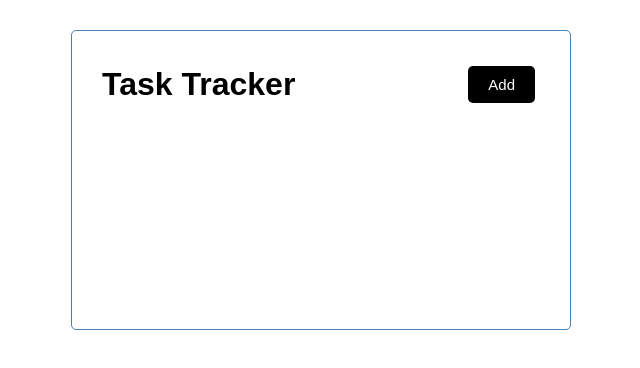
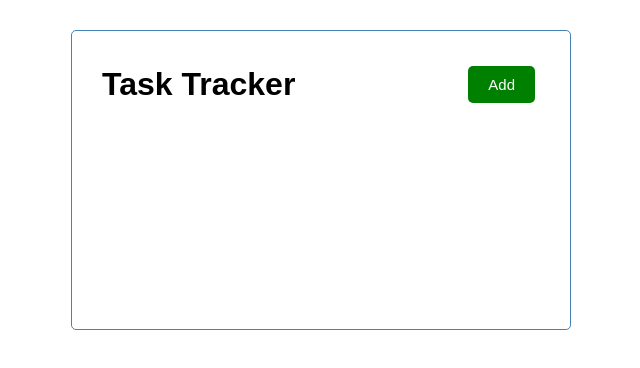
Before and after one commit to RamonMaximiliano/TraversyReactCrash, a React (Create React App) app: page / in a window 1280 px wide. Shown: the top 368 px of the page, without its empty margins (319-959 px from the left). Built offline with nearby package versions, Linux system fonts and the light colour scheme; a web font is replaced by a local one.

Commit message:
components lesson

```diff
--- /dev/null
+++ b/src/components/Button.js
@@ -0,0 +1,26 @@
+import { click } from "@testing-library/user-event/dist/click"
+import PropTypes from "prop-types"
+
+const Button = ({color, text}) => {
+    const clicked = () => {
+        console.log("Hello")
+    }
+
+   return (
+        <div>
+            <button className="btn" style={{backgroundColor: color}} onClick={clicked}>{text}</button>
+        </div>
+    )
+}
+
+Button.defaultProps = {
+    color: "steelblue"
+}
+
+Button.propTypes = {
+    text: PropTypes.string,
+    color: PropTypes.string,
+}
+
+
+export default Button
--- a/src/components/Header.js
+++ b/src/components/Header.js
@@ -1,11 +1,12 @@
 //components should always have uppercase letter in the file
 import PropTypes from "prop-types"
+import Button from "./Button"
 
-const Header = ({title}) => {
+const Header = ({ title }) => {
     return (
         <header className="header">
             <h1>{title}</h1>
-            <button className="btn">Add</button>
+            <Button color="green" text="Add" />
 
         </header>
     )
```
